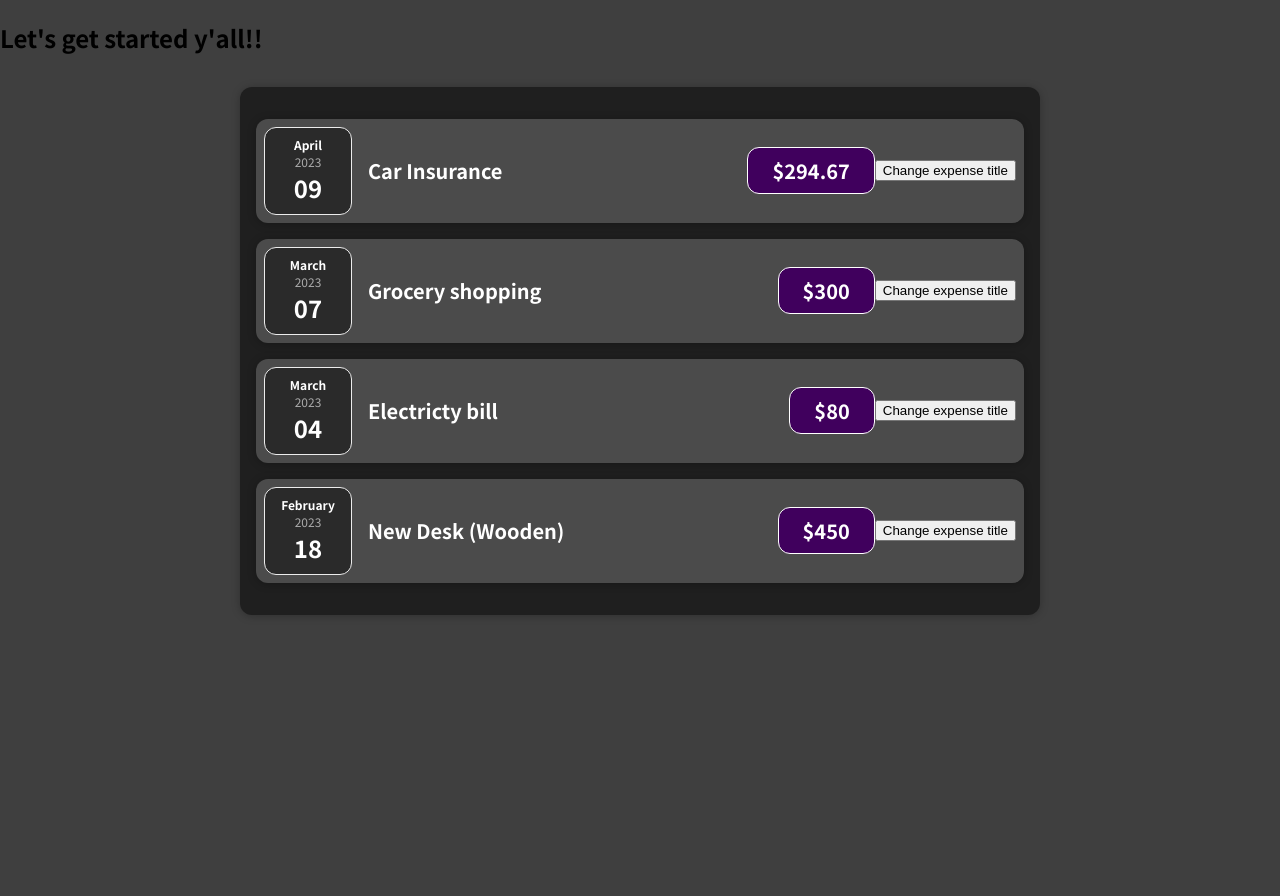
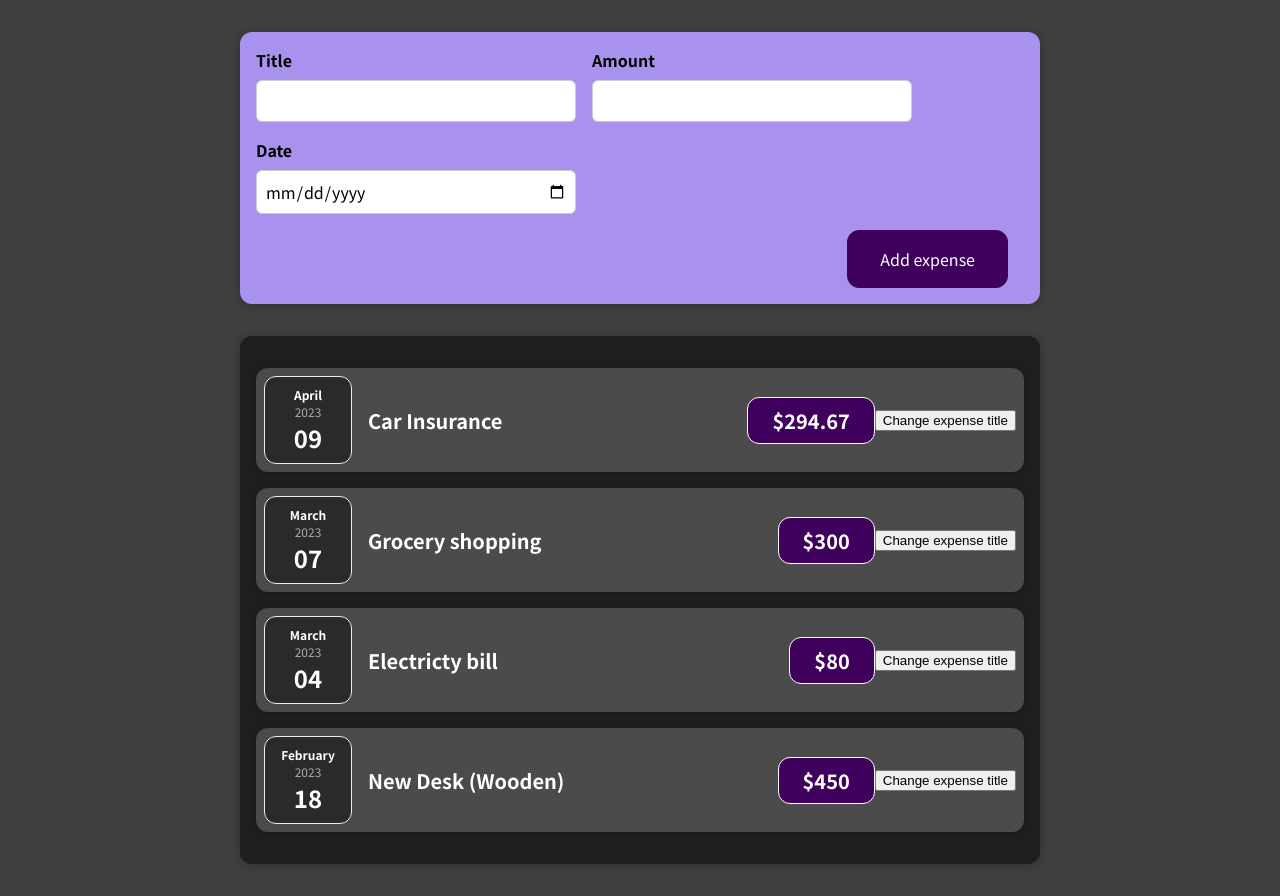
Before and after one commit to israelmalagutti/React---The-Complete-Guide, a React (Create React App) app in the folder code/: page / in a window 1280 px wide. Before the commit the page ends 800 px from the top, so only its background shows below. Built offline with nearby package versions, Linux system fonts and the light colour scheme.

Commit message:
02-adding-form-inputs

```diff
--- a/code/src/App.js
+++ b/code/src/App.js
@@ -1,4 +1,5 @@
 import { Expenses } from "./components/Expenses";
+import { NewExpense } from "./components/NewExpense";
 
 const App = () => {
   const expenses = [
@@ -10,7 +11,7 @@
 
   return (
     <div>
-      <h2>Let's get started y'all!!</h2>
+      <NewExpense />
       <Expenses expenses={expenses} />
     </div>
   );
--- /dev/null
+++ b/code/src/components/NewExpense/ExpenseForm.css
@@ -0,0 +1,26 @@
+.new-expense__controls {
+  display: flex;
+  flex-wrap: wrap;
+  gap: 1rem;
+  margin-bottom: 1rem;
+  text-align: left;
+}
+
+.new-expense__control label {
+  font-weight: bold;
+  margin-bottom: 0.5rem;
+  display: block;
+}
+
+.new-expense__control input {
+  font: inherit;
+  padding: 0.5rem;
+  border-radius: 6px;
+  border: 1px solid #ccc;
+  width: 20rem;
+  max-width: 100%;
+}
+
+.new-expense__actions {
+  text-align: right;
+}
--- /dev/null
+++ b/code/src/components/NewExpense/ExpenseForm.js
@@ -0,0 +1,28 @@
+import "./ExpenseForm.css";
+
+const ExpenseForm = () => {
+  return (
+    <form action="">
+      <div className="new-expense__controls">
+        <div className="new-expense__control">
+          <label htmlFor="">Title</label>
+          <input type="text" />
+        </div>
+        <div className="new-expense__control">
+          <label htmlFor="">Amount</label>
+          <input type="number" min="0.01" step="0.01" />
+        </div>
+        <div className="new-expense__control">
+          <label htmlFor="">Date</label>
+          <input type="date" min="2019-01-01" max="2023-12-31" />
+        </div>
+      </div>
+
+      <div className="new-expense__actions">
+        <button type="submit">Add expense</button>
+      </div>
+    </form>
+  );
+};
+
+export { ExpenseForm };
--- /dev/null
+++ b/code/src/components/NewExpense/NewExpense.css
@@ -0,0 +1,38 @@
+.new-expense {
+  background-color: #a892ee;
+  padding: 1rem;
+  margin: 2rem auto;
+  width: 50rem;
+  max-width: 95%;
+  border-radius: 12px;
+  text-align: center;
+  box-shadow: 0 1px 8px rgba(0, 0, 0, 0.25);
+}
+
+.new-expense button {
+  font: inherit;
+  cursor: pointer;
+  padding: 1rem 2rem;
+  border: 1px solid #40005d;
+  background-color: #40005d;
+  color: white;
+  border-radius: 12px;
+  margin-right: 1rem;
+}
+
+.new-expense button:hover,
+.new-expense button:active {
+  background-color: #510674;
+  border-color: #510674;
+}
+
+.new-expense button.alternative {
+  color: #220131;
+  border-color: transparent;
+  background-color: transparent;
+}
+
+.new-expense button.alternative:hover,
+.new-expense button.alternative:active {
+  background-color: #ddb3f8;
+}
--- /dev/null
+++ b/code/src/components/NewExpense/NewExpense.js
@@ -0,0 +1,13 @@
+import "./NewExpense.css";
+
+import { ExpenseForm } from "./ExpenseForm";
+
+const NewExpense = () => {
+  return (
+    <div className="new-expense">
+      <ExpenseForm />
+    </div>
+  );
+};
+
+export { NewExpense };
--- /dev/null
+++ b/code/src/components/NewExpense/index.js
@@ -0,0 +1,3 @@
+// export * from '';
+export * from "./ExpenseForm";
+export * from "./NewExpense";
```
